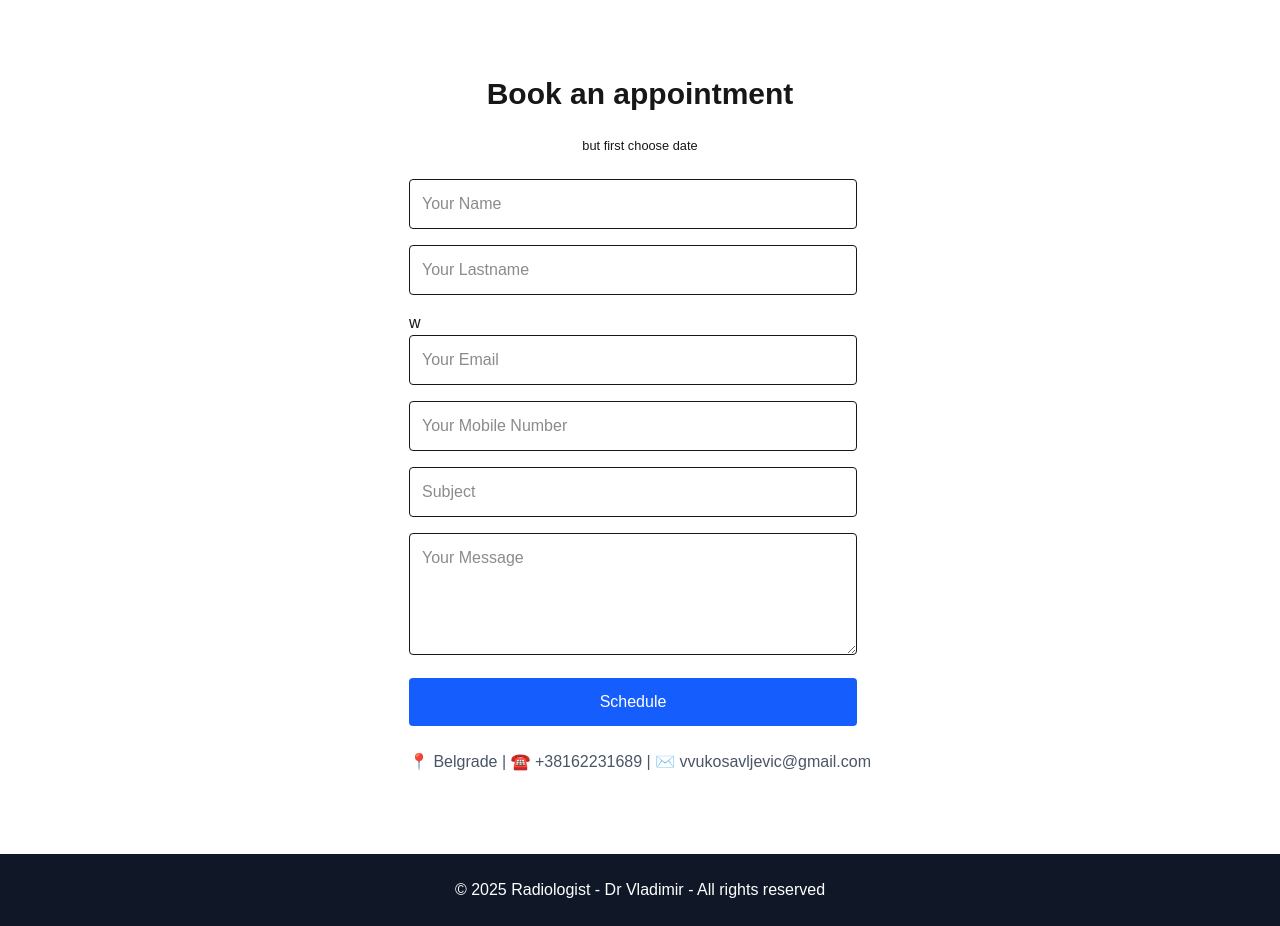
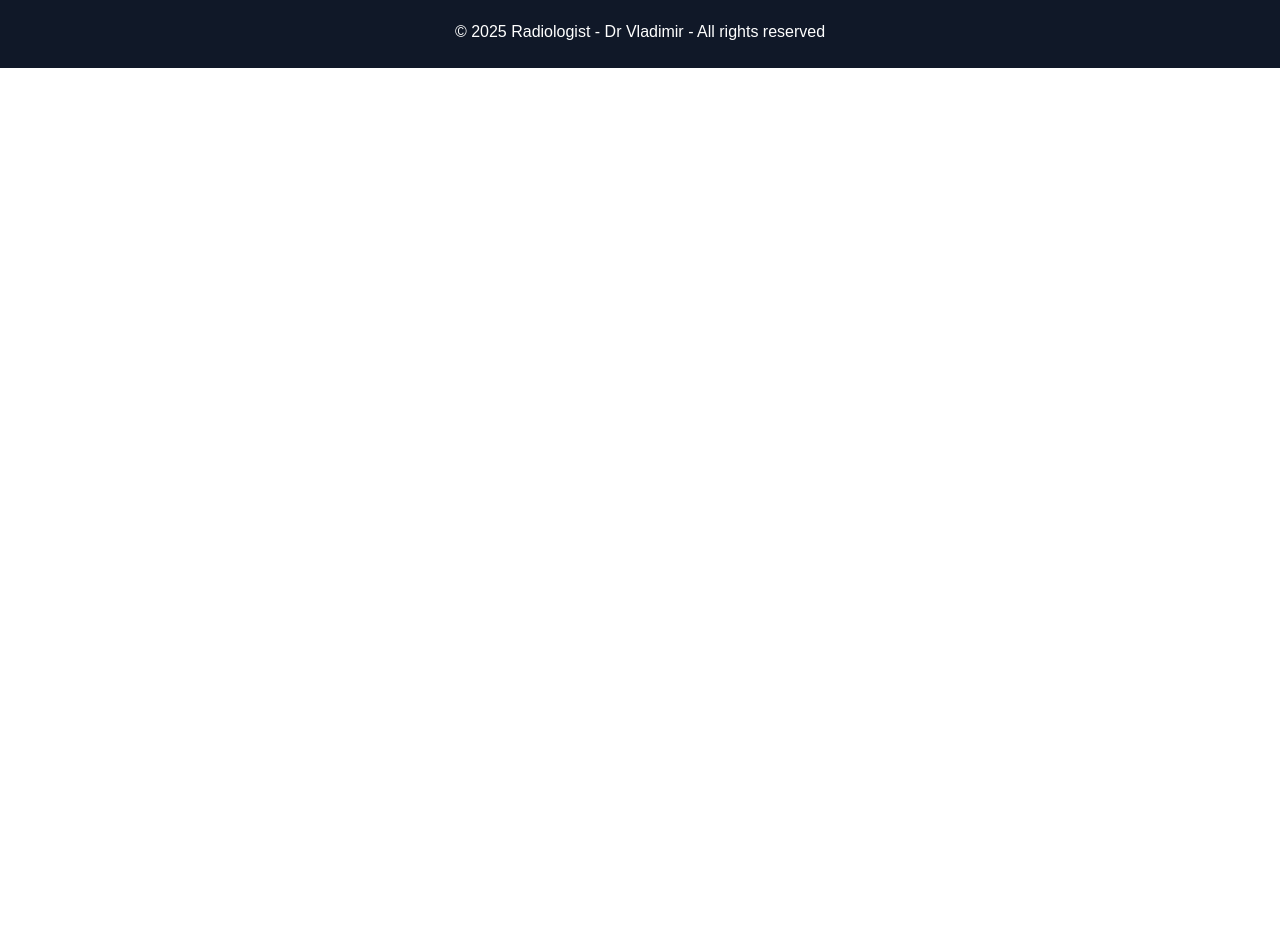
Before and after one commit to djordjevukosavljevic/YourOrtho, a Next.js app: page / in a window 1280 px wide. Shown: the part 5140-6066 px from the top of the page. After the commit the page ends 5208 px from the top, so only its background shows below. Built offline with nearby package versions, Linux system fonts and the light colour scheme.

Commit message:
added some changes

```diff
--- a/src/app/page.tsx
+++ b/src/app/page.tsx
@@ -77,11 +77,6 @@ export default function HomePage() {
         <div><Contacts></Contacts></div>
       </section>
 
-      {/* Appointment */}
-      <section id="appointment" className="min-h-screen flex flex-col items-center justify-center bg-white px-4 py-20">
-        <div><Appointment></Appointment></div>
-      </section>
-
       {/* FOOTER */}
       <section>
         <footer className="text-center py-6 text-gray-500 bg-gray-900 text-white">
--- a/src/components/Appointment.tsx
+++ /dev/null
@@ -1,55 +0,0 @@
-'use client';
-
-import appointmentMsg from "../js/appointment.js";
-
-export default function Appointment() {
-    return (
-        <div>
-            <h2 className="text-3xl font-bold mb-6 text-center">Book an appointment</h2>
-            <small><h4 className="text-3x1 mb-6 text-center">but first choose date</h4></small>
-            <form className="w-full max-w-md space-y-4">
-                <input
-                    type="text"
-                    placeholder="Your Name"
-                    className="w-full p-3 border rounded"
-                />
-
-                 <input
-                    type="text"
-                    placeholder="Your Lastname"
-                    className="w-full p-3 border rounded"
-                />
-
-             w   <input
-                    type="email"
-                    placeholder="Your Email"
-                    className="w-full p-3 border rounded"
-                />
-                <input
-                    type="number"
-                    placeholder="Your Mobile Number"
-                    className="w-full p-3 border rounded"
-                />
-                <input
-                    type="text"
-                    placeholder="Subject"
-                    className="w-full p-3 border rounded"
-                />
-
-                <textarea
-                    placeholder="Your Message"
-                    className="w-full p-3 border rounded"
-                    rows={4}
-                />
-                <button
-                    onClick={appointmentMsg}
-                    type="button"
-                    className="w-full p-3 bg-blue-600 text-white rounded hover:bg-blue-700"
-                >
-                Schedule
-                </button>
-            </form>
-            <p className="mt-6 text-gray-600 text-center">📍 Belgrade | ☎️ +38162231689 | ✉️ <a href="mailto:djordje.vukosavljevic01@gmail.com">vvukosavljevic@gmail.com</a></p>
-        </div>
-    );
-}
```
